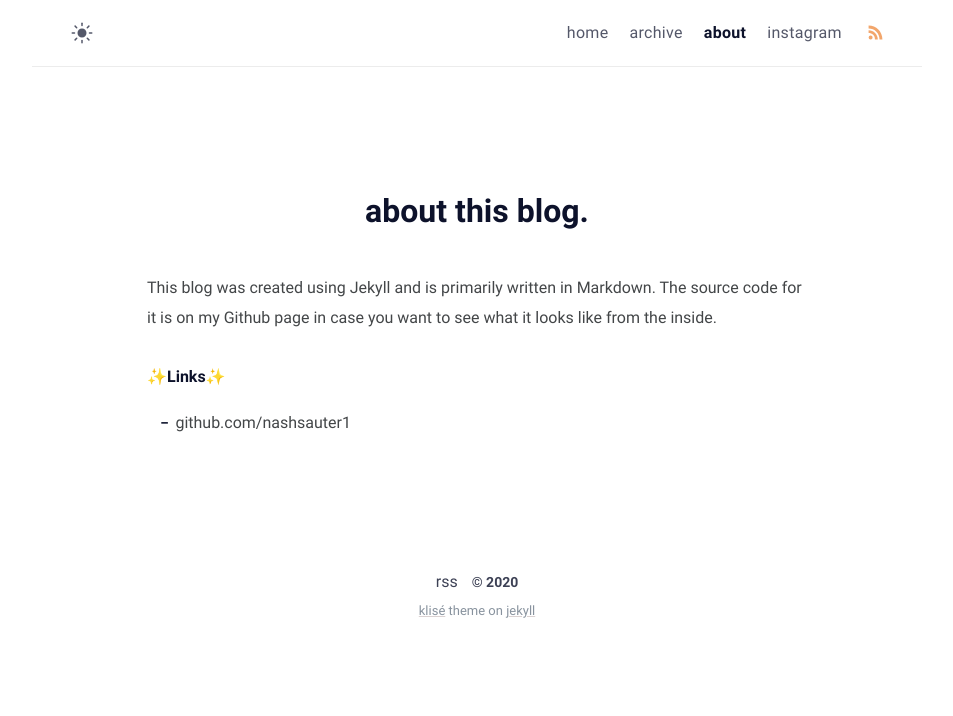
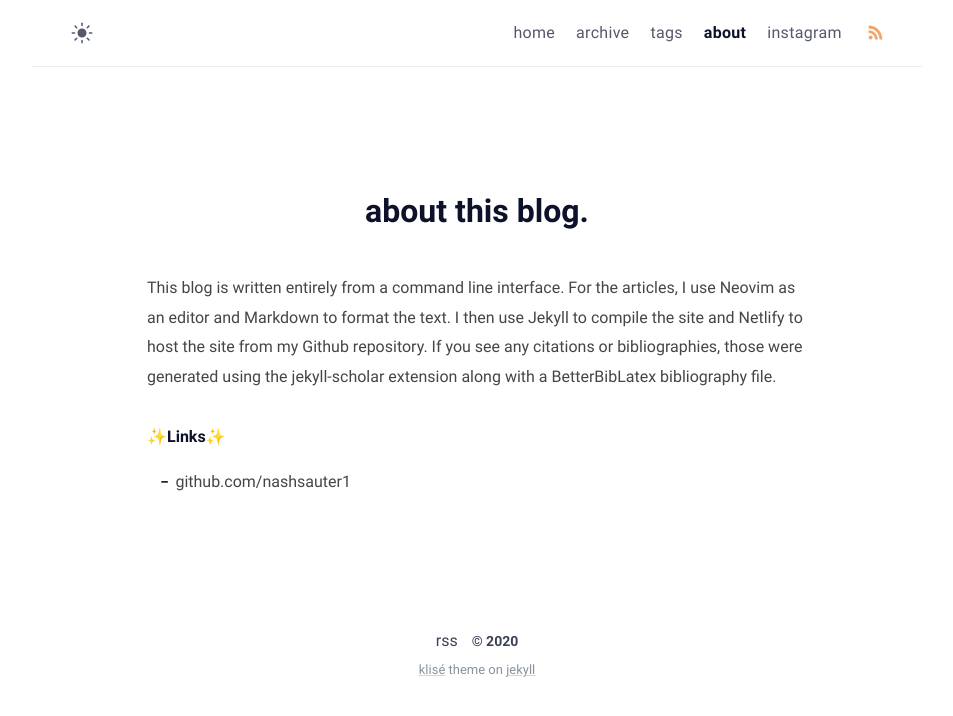
Before and after one commit to nashsauter1/nashsauter1.github.io, a Jekyll site: the page built from about.md, in a window 1280 px wide. Shown: the top 716 px of the page, without its empty margins (163-1116 px from the left). Built offline with Jekyll 4.4.1, drawn with Linux system fonts in a browser that asks for light colours.

Commit message:
re-added tags tab

```diff
--- a/_data/menus.yml
+++ b/_data/menus.yml
@@ -4,6 +4,10 @@
 
 - title: archive
   url: /archive/
+  external: false
+
+- title: tags
+  url: /tags/
   external: false
 
 - title: about
--- a/about.md
+++ b/about.md
@@ -6,7 +6,9 @@ excerpt: This blog was created using Jekyll.
 comments: false
 ---
 
-This blog was created using Jekyll and is primarily written in Markdown. The source code for it is on my Github page in case you want to see what it looks like from the inside.
+This blog is written entirely from a command line interface. For the articles, I use Neovim as an editor and Markdown to format the text.
+I then use Jekyll to compile the site and Netlify to host the site from my Github repository.
+If you see any citations or bibliographies, those were generated using the jekyll-scholar extension along with a BetterBibLatex bibliography file.
 
 **✨Links✨**
 
```
Also changed, not shown: _posts/2020-10-06-do-humans-have-free-will.md (+1 -1 lines).
